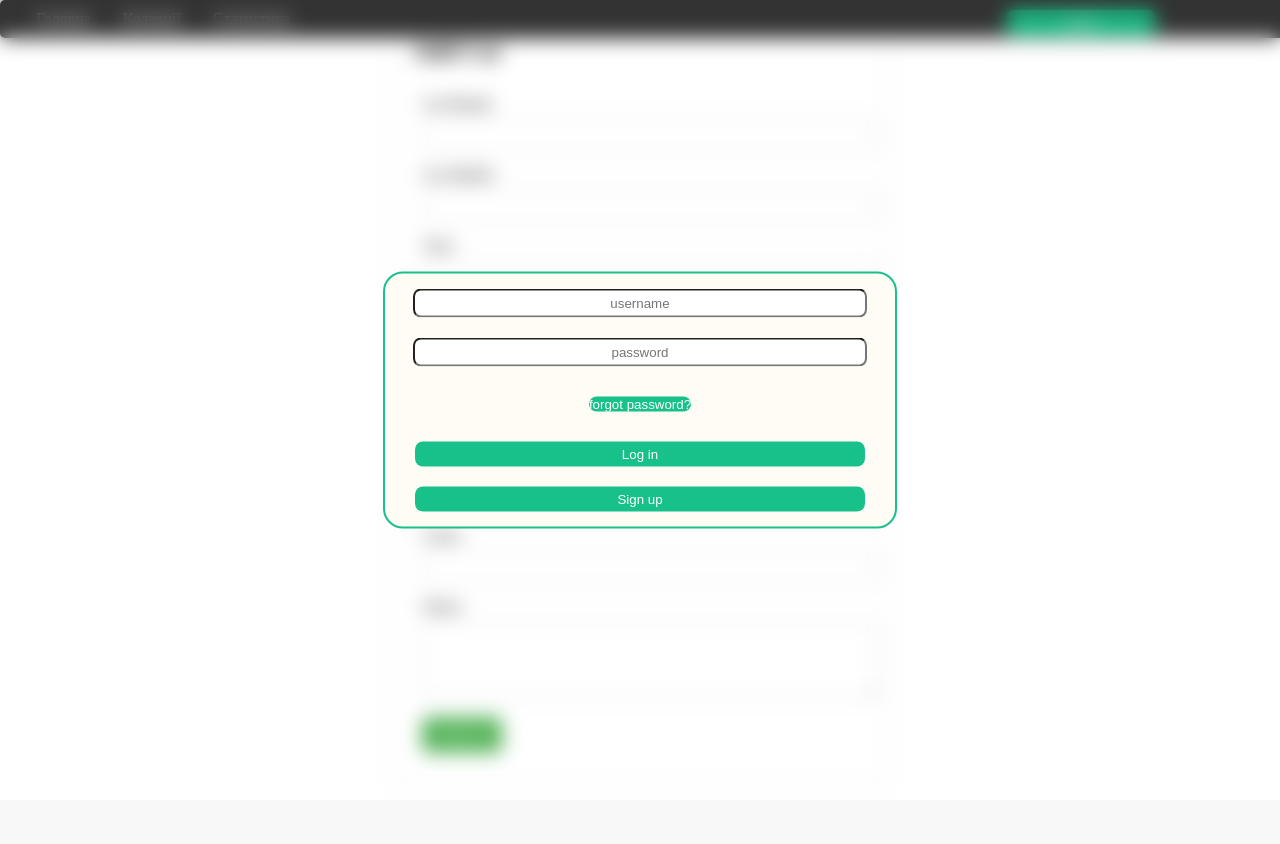
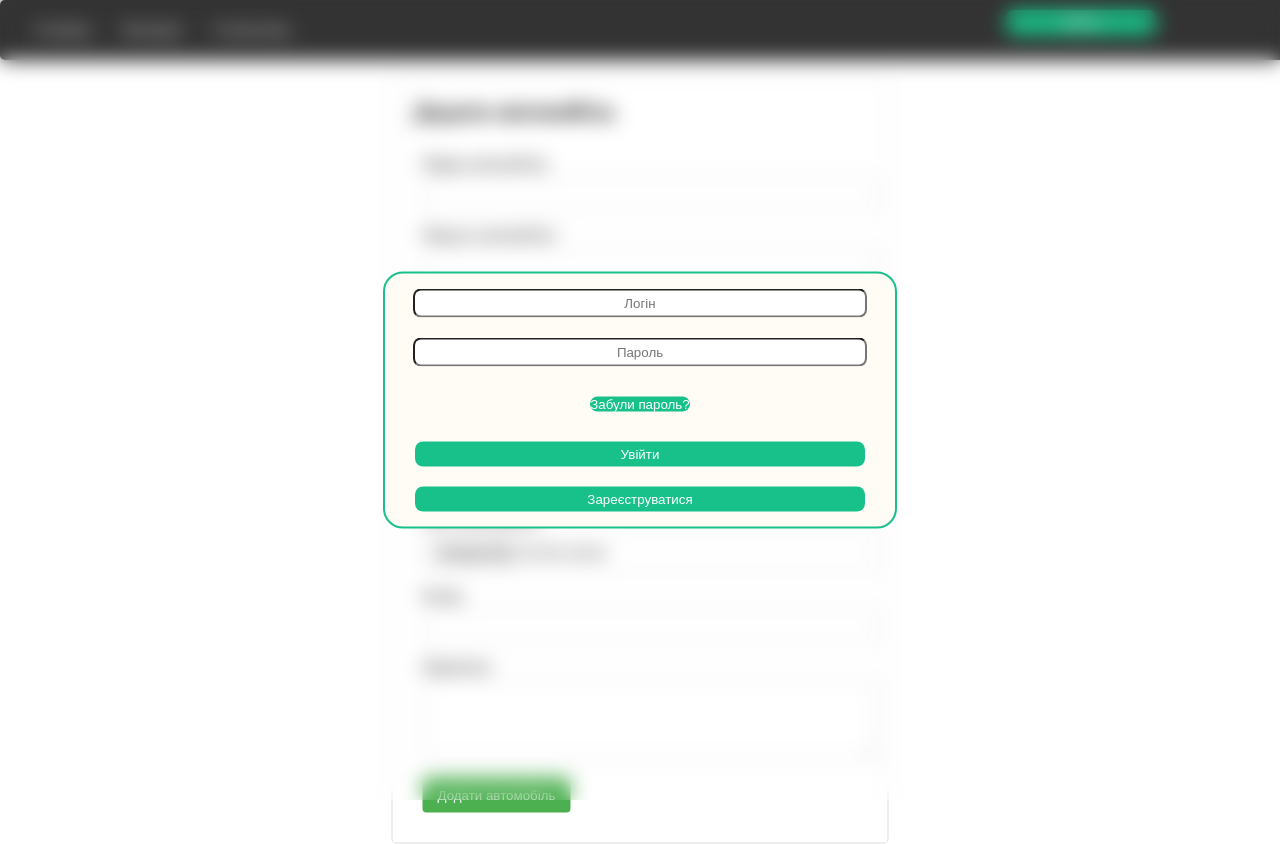
Before and after one commit to ExOwLcIsT/Harkiv, a Flask app: page /profile in a window 1280 px wide. Before the commit the page ends 765 px from the top, so only its background shows below. Run offline with Flask 3, Linux system fonts and the light colour scheme.

Commit message:
final fixes

```diff
--- a/server.py
+++ b/server.py
@@ -55,12 +55,6 @@ def role_required(*roles):
         @ wraps(f)
         def decorated_function(*args, **kwargs):
             user = get_current_user()
-
-            if user:
-                print(f"Current user: {user['login']}, role: {user['role']}")
-            else:
-                print("No user is currently logged in or found.")
-
             if user and user['role'] in roles:
                 return f(*args, **kwargs)
             else:
@@ -75,8 +69,6 @@ def isDealer():
     if user is None:
         return False
     dealer = dealers_collection.find_one({"user_id": user["_id"]})
-    print("here")
-    print(dealer != None)
     return {"dealer": dealer != None}
 
 
@@ -159,7 +151,7 @@ def update_user_role(user_id):
     users_collection.update_one({"_id": ObjectId(user_id)}, {
                                 "$set": {"role": new_role}})
 
-    return jsonify({"message": "Role updated successfully"}), 200
+    return jsonify({"message": "Роль оновлено"}), 200
 
 
 @ app.route('/authorize/login', methods=['POST', 'GET'])
@@ -168,7 +160,7 @@ def login():
     password = request.form['password']
     user = users_collection.find_one({"login": login, "password": password})
     if not user:
-        return jsonify({"error": "Invalid credentials"}), 401
+        return jsonify({"error": "Неправильний логін або пароль"}), 401
     response = jsonify({"login": user['login'], "role": user['role']})
     response.set_cookie('user', user['login'])
     return response, 200
@@ -188,7 +180,7 @@ def signup():
 
     existing_user = users_collection.find_one({"login": login})
     if existing_user:
-        return jsonify({"success": False, "message": "User with this username already exists."}), 409
+        return jsonify({"success": False, "message": "Користувач з таким логіном вже існує."}), 409
 
     role = "user"
     if users_collection.count_documents({"role": "owner"}) == 0:
@@ -256,10 +248,10 @@ def add_car():
     dealer_id = dealers_collection.find_one(
         {"user_id": get_current_user()['_id']})["_id"]
     if 'photo' not in request.files:
-        return jsonify({'error': 'No photo uploaded'}), 400
+        return jsonify({'error': 'Не завантажено фото'}), 400
 
     if photo.filename == '':
-        return jsonify({'error': 'No selected file'}), 400
+        return jsonify({'error': 'Не завантажено фото'}), 400
 
     file_path = os.path.join(UPLOAD_FOLDER, photo.filename)
 
@@ -280,7 +272,7 @@ def add_car():
 
     cars_collection.insert_one(car_data)
 
-    return jsonify({'message': 'Car added successfully!'}), 200
+    return jsonify({'message': 'Машину успішно додано!'}), 200
 
 
 @ app.route('/api/cars/filter', methods=['POST'])
@@ -320,14 +312,13 @@ def filter_cars():
             sort_criteria.append(('mileage', -1))
 
     cars = list(cars_collection.find(filters).sort(sort_criteria))
-    print(cars.__len__())
 
     user = get_current_user()
     if (user != None):
         if (isDealer()["dealer"]):
             dealer = dealers_collection.find_one({"user_id": user["_id"]})
             cars = list(filter(
-                lambda car: car["dealer_id"] != dealer["_id"], cars))
+                lambda car: car["dealer_id"] == dealer["_id"], cars))
         else:
             cars = list(filter(
                 lambda car: car["sold"] == False, cars))
@@ -335,7 +326,6 @@ def filter_cars():
         car['_id'] = str(car['_id'])
         car['dealer_id'] = str(car['dealer_id'])
 
-    print(cars)
     return jsonify(cars), 200
 
 
@@ -369,7 +359,7 @@ def get_collections():
 @ app.route('/api/collections/<name>', methods=['GET'])
 def get_collection(name):
     if name not in db.list_collection_names():
-        return jsonify({"error": "Collection not found"}), 404
+        return jsonify({"error": "Колекцію не знайдено"}), 404
 
     collection = list(db[name].find({}))
     response = get_collection_info(collection, name)
@@ -391,11 +381,11 @@ def create_collection(name):
     try:
 
         if not name:
-            return jsonify({'error': 'Collection name is required'}), 400
+            return jsonify({'error': 'Необхідна назва колекції'}), 400
 
         collection = db[name]
         collection.insert_one({"status": "dummy_data"})
-        return jsonify({'message': f'Collection "{name}" created successfully'}), 201
+        return jsonify({'message': f'Колекція "{name}" успішно створена'}), 201
     except Exception as e:
         return jsonify({'error': str(e)}), 500
 
@@ -404,34 +394,33 @@ def create_collection(name):
 @ role_required("owner", "admin")
 def delete_document(collection_name, document_id):
     db[collection_name].delete_one({"_id": ObjectId(document_id)})
-    return jsonify({"message": "Document deleted successfully"}), 200
+    return jsonify({"message": "Документ успішно видалено"}), 200
 
 
 @ app.route('/api/collections/document/update/<collection_name>/<document_id>', methods=['PUT'])
-@ role_required("owner", "admin")
+@ role_required("owner", "admin", "operator")
 def update_document(collection_name, document_id):
     updated_data = request.json
     db[collection_name].update_one(
         {"_id": ObjectId(document_id)}, {"$set": updated_data})
-    return jsonify({"message": "Document updated successfully"}), 200
+    return jsonify({"message": "Документ успішно оновлено"}), 200
 
 
 @ app.route('/api/collections/column/<collection_name>/<column_name>', methods=['DELETE'])
 @ role_required("owner", "admin")
 def delete_column(collection_name, column_name):
-    print(column_name)
     db[collection_name].update_many({}, {"$unset": {column_name: ""}})
-    return jsonify({"message": "Column deleted successfully"}), 200
+    return jsonify({"message": "Поле успішно видалене"}), 200
 
 
 @ app.route('/api/collection/add-column/<collection_name>/<column_name>/<column_type>', methods=['POST'])
 @ role_required("owner", "admin")
 def add_column(collection_name, column_name, column_type):
-    if not column_name:
-        return jsonify({"error": "Column name is required"}), 400
+    if not column_type:
+        return jsonify({"error": "Необхідний тип поля"}), 400
 
     if not column_name:
-        return jsonify({"error": "Column name is required"}), 400
+        return jsonify({"error": "Необхідна назва поля"}), 400
     default_value = ""
     if column_type == "string":
         default_value = ""
@@ -442,9 +431,9 @@ def add_column(collection_name, column_name, column_type):
     elif column_type == "boolean":
         default_value = False
     else:
-        return jsonify({"error": "Unsupported column type"}), 400
+        return jsonify({"error": "Невизначений тип поля"}), 400
     db[collection_name].update_many({}, {"$set": {column_name: default_value}})
-    return jsonify({"message": "Column added successfully"}), 200
+    return jsonify({"message": "Поле успішно додане"}), 200
 
 
 @ app.route('/api/collection/add-document/<collection_name>', methods=['POST'])
@@ -454,9 +443,9 @@ def add_document(collection_name):
 
     result = db[collection_name].insert_one(data)
     if result.inserted_id:
-        return jsonify({"message": "Document added successfully", "id": str(result.inserted_id)}), 200
+        return jsonify({"message": "Документ успішно додано", "id": str(result.inserted_id)}), 200
     else:
-        return jsonify({"error": "Failed to add document"}), 500
+        return jsonify({"error": "Не вдалося додати документ"}), 500
 
 
 @ app.route('/api/orders', methods=['POST'])
@@ -477,10 +466,7 @@ def create_order():
 
     payment_type = random.choice(["credit", "cash", "other"])
     client = clients_collection.find_one({"user_id": user["_id"]})
-    print(get_current_user()["_id"])
-    print(client)
     client_id = client["_id"]
-    print(client_id)
     contract_data = {
         "contract_code": str(ObjectId()),
         "client_id": client_id,
--- a/static/css/container.css
+++ b/static/css/container.css
@@ -3,7 +3,7 @@
     flex-direction: column;
     align-items: center;
     padding: 20px;
-    margin-top: 30px;
+    margin-top: 60px;
     flex-grow: 1;
 }
 
--- a/static/css/navbar.css
+++ b/static/css/navbar.css
@@ -11,6 +11,7 @@
     z-index: 999;
     box-shadow: 0 2px 5px rgba(0, 0, 0, 0.1);
     border-radius: 5px;
+    height: 40px;
 }
 
 .horizontal-navbar .logo {
--- a/static/css/profile.css
+++ b/static/css/profile.css
@@ -5,7 +5,7 @@
     border-radius: 5px;
     max-width: 600px;
     position: absolute;
-    top: 50%;
+    top: calc(50% + 60px);
     left: 50%;
     transform: translate(-50%, -50%);
 }
@@ -49,5 +49,5 @@
 #username
 {
     width: 100%;
-    margin-top: 50px;
+    margin-top: 60px;
 }
--- a/templates/profile.html
+++ b/templates/profile.html
@@ -17,10 +17,10 @@
 
     <div id="login">
         <form id="signupform" class="auth" onsubmit="signup(event)" enctype="multipart/form-data">
-            <!-- Hidden field to store whether it is for 'client' or 'dealer' -->
+            <!-- Приховане поле для збереження інформації про те, 'клієнт' або 'дилер' -->
             <input type="hidden" id="who" name="who" value="client">
 
-            <!-- Login and password fields (common for both) -->
+            <!-- Поля для логіна та пароля (загальні для обох) -->
             <input class="forminput" id="signupusername" name="login" placeholder="Логін" required>
             <input class="forminput" id="signuppassword" name="password" type="password" placeholder="Пароль" required>
             <input class="forminput" id="confirmpassword" type="password" placeholder="Підтвердити пароль" required>
@@ -28,87 +28,90 @@
             <input class="forminput" id="name" name="name" placeholder="ПІБ" required>
             <input class="forminput" id="address" name="address" placeholder="Адреса" required>
 
-            <!-- Client-specific fields -->
+            <!-- Поля для клієнта -->
             <div id="clientFields">
                 <input class="forminput" id="city" name="city" placeholder="Місто">
             </div>
 
-            <!-- Dealer-specific fields -->
+            <!-- Поля для дилера -->
             <div id="dealerFields" style="display: none;">
                 <label for="photo">Фото</label><br>
                 <input class="forminput" id="photo" name="photo" type="file" accept="image/*">
             </div>
 
-            <!-- Submit and toggle buttons -->
-            <input class="forminput" type="submit" value="Sign up">
-            <input onclick="showloginform()" class="forminput" type="button" value="Log in">
-            <button type="button" onclick="toggleMode()">Switch to Dealer Registration</button>
-            <button type="button" onclick="closeForm()">Close</button> <!-- Close button -->
+            <!-- Кнопки для відправки і перемикання -->
+            <input class="forminput" type="submit" value="Зареєструватися">
+            <input onclick="showloginform()" class="forminput" type="button" value="Увійти">
+            <button type="button" onclick="toggleMode()">Переключити на реєстрацію дилера</button>
+            <button type="button" onclick="closeForm()">Закрити</button> <!-- Кнопка закриття -->
         </form>
 
         <form id="loginform" class="auth" onsubmit="login(event)">
-            <input class="forminput" id="loginusername" placeholder="username" required>
-            <input class="forminput" id="loginpassword" placeholder="password" type="password" required>
+            <input class="forminput" id="loginusername" placeholder="Логін" required>
+            <input class="forminput" id="loginpassword" placeholder="Пароль" type="password" required>
             <div class="additional">
-                <input type="button" onclick="forgotPassword(event)" value="forgot password?" width="100px"></button>
+                <input type="button" onclick="forgotPassword(event)" value="Забули пароль?" width="100px"></button>
             </div>
             <h4 id="forgottenPassword"></h4>
-            <input class="forminput" type="submit" value="Log in">
-            <input onclick="showsignupform()" class="forminput" type="button" value="Sign up">
+            <input class="forminput" type="submit" value="Увійти">
+            <input onclick="showsignupform()" class="forminput" type="button" value="Зареєструватися">
         </form>
     </div>
+
     <nav class="horizontal-navbar">
         <ul class="nav-links" id="nav-links">
-
         </ul>
         <div class="log">
-            <button onclick="showlogin()" id="showlog">Log in</button>
-            <button onclick="logout()" id="logout">Log out</button>
+            <button onclick="showlogin()" id="showlog">Увійти</button>
+            <button onclick="logout()" id="logout">Вийти</button>
         </div>
     </nav>
     <h2 id="username"></h2>
+
     <div class="form-container">
-        <h2>Add Car</h2>
+        <h2>Додати автомобіль</h2>
         <form onsubmit="addcar()" method="POST" enctype="multipart/form-data">
             <div>
-                <label for="brand">Car Brand:</label>
+                <label for="brand">Марка автомобіля:</label>
                 <input type="text" id="brand" name="brand" required>
             </div>
 
             <div>
-                <label for="model">Car Model:</label>
+                <label for="model">Модель автомобіля:</label>
                 <input type="text" id="model" name="model" required>
             </div>
 
             <div>
-                <label for="year">Year:</label>
+                <label for="year">Рік:</label>
                 <input type="number" id="year" name="year" min="1886" max="2024" required>
             </div>
 
             <div>
-                <label for="mileage">Mileage (km):</label>
+                <label for="mileage">Пробіг (км):</label>
                 <input type="number" id="mileage" name="mileage" required>
             </div>
 
             <div>
-                <label for="price">Price ($):</label>
+                <label for="price">Ціна ($):</label>
                 <input type="number" id="price" name="price" step="0.01" required>
             </div>
 
             <div>
-                <label for="photo">Car Photo:</label>
+                <label for="photo">Фото автомобіля:</label>
                 <input type="file" id="carphoto" name="photo" accept="image/*" required>
             </div>
 
             <div>
-                <label for="color">Color:</label>
+                <label for="color">Колір:</label>
                 <input id="color" name="color">
             </div>
+
             <div>
-                <label for="notes">Notes:</label>
+                <label for="notes">Примітки:</label>
                 <textarea id="notes" name="notes" rows="4" cols="50"></textarea>
             </div>
-            <button type="submit">Add Car</button>
+
+            <button type="submit">Додати автомобіль</button>
         </form>
     </div>
 
@@ -122,7 +125,7 @@
             } else {
                 $("#logout").css("visibility", "visible");
                 $("#showlog").css("visibility", "hidden");
-                $("#username").html("Welcome, " + document.cookie
+                $("#username").html("Ласкаво просимо, " + document.cookie
                     .split("; ")
                     .find((row) => row.startsWith("username=")).split("=")[1]);
             }
--- a/templates/users.html
+++ b/templates/users.html
@@ -13,7 +13,7 @@
 </head>
 
 <body>
-    <nav class="horizontal-navbar"
+    <nav class="horizontal-navbar">
         <ul class="nav-links" id="nav-links">
 
         </ul>
```
Also changed, not shown: templates/collections.html (+13 -13 lines), templates/index.html (+8 -13 lines), static/images/cars/Знімок екрана 2024-08-07 171443.png (added), static/images/cars/Знімок екрана 2024-09-21 024647.png (added).
